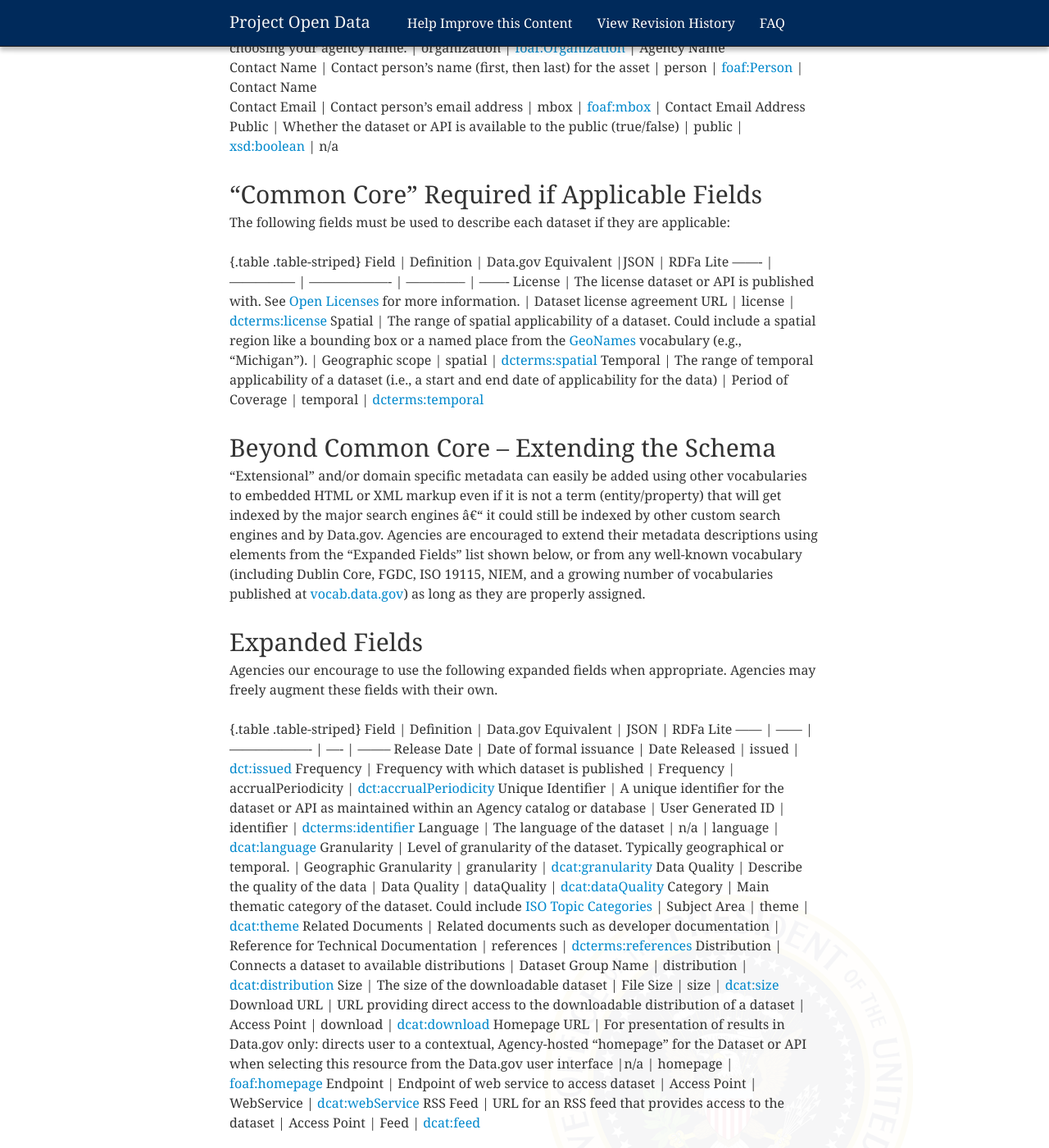
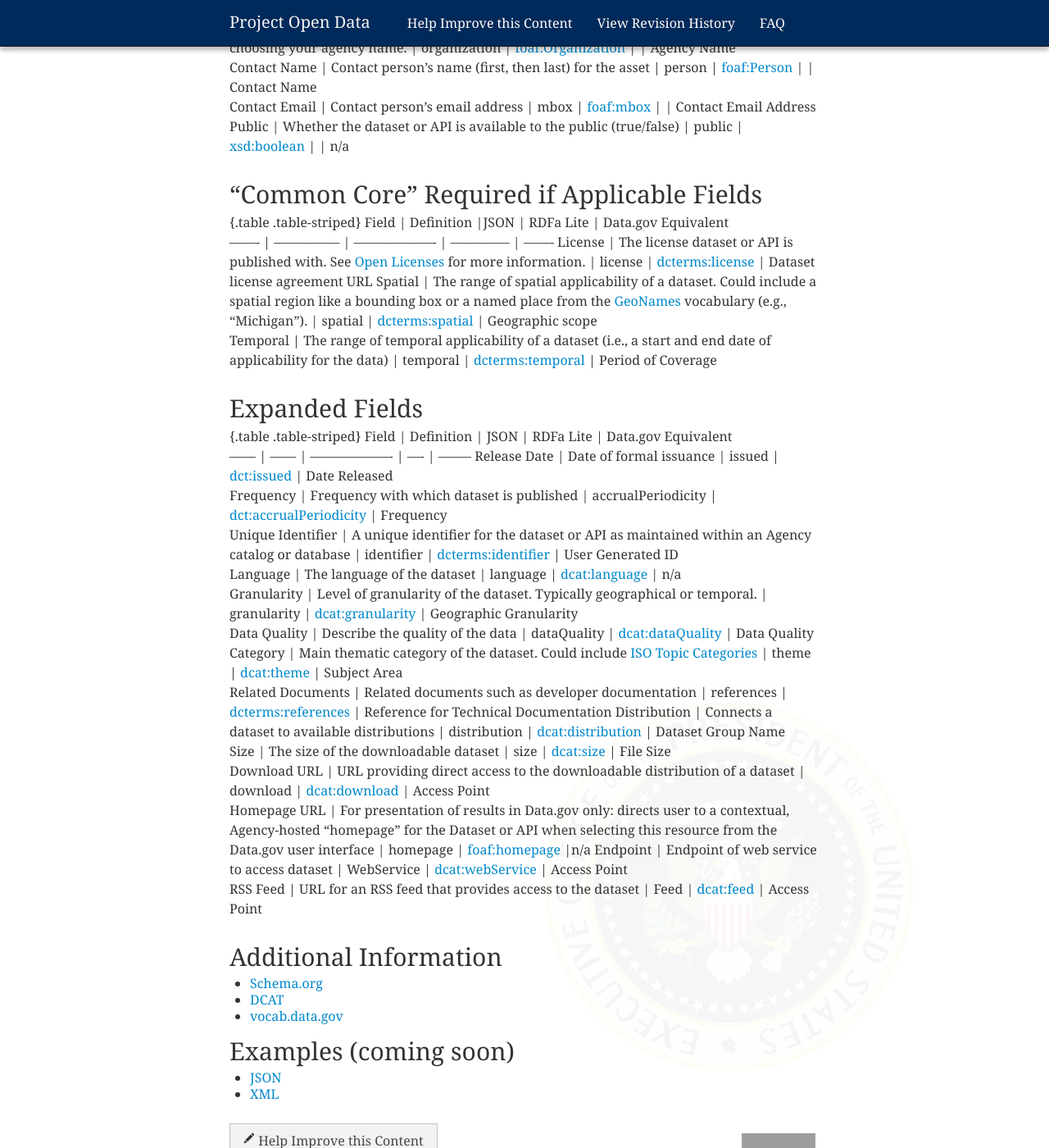
Before and after one commit to gbinal/p-o-d.github.com, a Jekyll site: the page built from data-dot-gov-map.md, in a window 1280 px wide and 1400 px high, scrolled down 605 px. Shown: the whole window at 82% size. Built offline with Jekyll 4.4.1, drawn with Linux system fonts in a browser that asks for light colours; nearby versions of some CDN libraries; some of the changed text lies outside the part shown; grey boxes are pictures that could not be loaded.

Commit message:
moving data.gov to right column

```diff
--- a/data-dot-gov-map.md
+++ b/data-dot-gov-map.md
@@ -12,57 +12,51 @@ published: true
 -----------------------------
 
 {.table .table-striped}
-Field               | Definition                                                                                                                                     |JSON            | RDFa Lite  | Data.gov Equivalent
--------             | ---------------                                                                                                                                | -------------------  | --------------  | -------
-Title               | Human-readable name of the asset.  Should be in plain English and include sufficient detail to facilitate search and discovery.                | title           | [dct:title](http://dublincore.org/documents/2012/06/14/dcmi-terms/?v=terms#terms-title)  | Title
-Description         | Human-readable description (e.g., an abstract) with sufficient detail to enable a user to quickly understand whether the asset is of interest. | description     | [dct:description](http://dublincore.org/documents/2012/06/14/dcmi-terms/?v=terms#terms-description)  | Description
-Documentation URL   | URL to documentation for the dataset or API.  At a minimum, this should include a data dictionary and/or documentation on the API.             | dataDictionary  | [dcat:dataDictionary](http://www.w3.org/TR/vocab-dcat/#property--data-dictionary)  | Data Dictionary
-URL                 | URL to dataset or API.  This is either the direct download link for the dataset or the service endpoint for the API.                           | accessURL       | [dcat:accessURL](http://www.w3.org/TR/vocab-dcat/#property--access-download)  | Access point
-Format              | The file format or API type of the distribution                                                                                                | format          | [dcterms:format](http://www.w3.org/TR/vocab-dcat/#property--format)  | Media Format
-Tags                | Tags (or keywords) help users discover your dataset, please include terms that would be used by technical and non-technical users.             | keywords        | [dcat:keyword](http://www.w3.org/TR/vocab-dcat/#property--keyword-tag)  | Keywords
-Last Update         | Most recent date on which the dataset was changed, updated or modified.                                                                        | modified        | [dcterms:modified](http://www.w3.org/TR/vocab-dcat/#property--update-modification-date-1)  | Date updated
-Publisher           | The publishing agency.  Must use the controlled vocabulary [Coming Soon](http://vocab.data.gov) when choosing your agency name.                | organization    | [foaf:Organization](http://xmlns.com/foaf/spec/#term_Organization)  | Agency Name
-Contact Name        | Contact person's name (first, then last) for the asset                                                                                         | person           | [foaf:Person](http://xmlns.com/foaf/spec/#term_Person)  | Contact Name
-Contact Email	      | Contact person's email address			           	                                                                                               | mbox		         | [foaf:mbox](http://xmlns.com/foaf/spec/#term_mbox)  | Contact Email Address
-Public              | Whether the dataset or API is available to the public (true/false)                                                                             | public          | [xsd:boolean](http://www.w3.org/TR/xmlschema-2/#boolean)  | n/a
+Field               | Definition                                                                                                                                     |JSON            | RDFa Lite  | | Data.gov Equivalent
+-------             | ---------------                                                                                                                                | -------------------  | --------------  | | -------
+Title               | Human-readable name of the asset.  Should be in plain English and include sufficient detail to facilitate search and discovery.                | title           | [dct:title](http://dublincore.org/documents/2012/06/14/dcmi-terms/?v=terms#terms-title)  | | Title
+Description         | Human-readable description (e.g., an abstract) with sufficient detail to enable a user to quickly understand whether the asset is of interest. | description     | [dct:description](http://dublincore.org/documents/2012/06/14/dcmi-terms/?v=terms#terms-description)  | | Description
+Documentation URL   | URL to documentation for the dataset or API.  At a minimum, this should include a data dictionary and/or documentation on the API.             | dataDictionary  | [dcat:dataDictionary](http://www.w3.org/TR/vocab-dcat/#property--data-dictionary)  | | Data Dictionary
+URL                 | URL to dataset or API.  This is either the direct download link for the dataset or the service endpoint for the API.                           | accessURL       | [dcat:accessURL](http://www.w3.org/TR/vocab-dcat/#property--access-download)  | | Access point
+Format              | The file format or API type of the distribution                                                                                                | format          | [dcterms:format](http://www.w3.org/TR/vocab-dcat/#property--format)  | | Media Format
+Tags                | Tags (or keywords) help users discover your dataset, please include terms that would be used by technical and non-technical users.             | keywords        | [dcat:keyword](http://www.w3.org/TR/vocab-dcat/#property--keyword-tag)  | | Keywords
+Last Update         | Most recent date on which the dataset was changed, updated or modified.                                                                        | modified        | [dcterms:modified](http://www.w3.org/TR/vocab-dcat/#property--update-modification-date-1)  | | Date updated
+Publisher           | The publishing agency.  Must use the controlled vocabulary [Coming Soon](http://vocab.data.gov) when choosing your agency name.                | organization    | [foaf:Organization](http://xmlns.com/foaf/spec/#term_Organization)  | | Agency Name
+Contact Name        | Contact person's name (first, then last) for the asset                                                                                         | person           | [foaf:Person](http://xmlns.com/foaf/spec/#term_Person)  | | Contact Name
+Contact Email        | Contact person's email address			           	                                                                                               | mbox		         | [foaf:mbox](http://xmlns.com/foaf/spec/#term_mbox)  | | Contact Email Address
+Public              | Whether the dataset or API is available to the public (true/false)                                                                             | public          | [xsd:boolean](http://www.w3.org/TR/xmlschema-2/#boolean)  | | n/a
 
 
 "Common Core" Required if Applicable Fields
 -------------------------------------------
-The following fields must be used to describe each dataset if they are applicable:
 
 {.table .table-striped}
-Field               | Definition                                                                                                                                     | Data.gov Equivalent  |JSON            | RDFa Lite
+Field               | Definition                                                                                                                                     |JSON            | RDFa Lite  | Data.gov Equivalent
 -------             | ---------------                                                                                                                                | -------------------  | --------------  | -------
-License             | The license dataset or API is published with.  See [Open Licenses](http://project-open-data.github.com/open-licenses/) for more information.   | Dataset license agreement URL | license         | [dcterms:license](http://www.w3.org/TR/vocab-dcat/#property--license-1)
-Spatial  	          | The range of spatial applicability of a dataset.  Could include a spatial region like a bounding box or a named place from the [GeoNames](http://www.geonames.org) vocabulary (e.g., "Michigan").                     | Geographic scope     | spatial 	       | [dcterms:spatial](http://www.w3.org/TR/vocab-dcat/#property--spatial-geographical-coverage)
-Temporal	          | The range of temporal applicability of a dataset (i.e., a start and end date of applicability for the data)                                                                                              | Period of Coverage   | temporal	       | [dcterms:temporal](http://www.w3.org/TR/vocab-dcat/#property--temporal-coverage)
-
-Beyond Common Core -- Extending the Schema
-------------------------------------------
-"Extensional" and/or domain specific metadata can easily be added using other vocabularies to embedded HTML or XML markup even if it is not a term (entity/property) that will get indexed by the major search engines â€“ it could still be indexed by other custom search engines and by Data.gov.  Agencies are encouraged to extend their metadata descriptions using elements from the "Expanded Fields" list shown below, or from any well-known vocabulary (including Dublin Core, FGDC, ISO 19115, NIEM, and a growing number of vocabularies published at [vocab.data.gov](http://vocab.data.gov)) as long as they are properly assigned.
+License             | The license dataset or API is published with.  See [Open Licenses](http://project-open-data.github.com/open-licenses/) for more information.   | license         | [dcterms:license](http://www.w3.org/TR/vocab-dcat/#property--license-1)  | Dataset license agreement URL
+Spatial  	          | The range of spatial applicability of a dataset.  Could include a spatial region like a bounding box or a named place from the [GeoNames](http://www.geonames.org) vocabulary (e.g., "Michigan").                     | spatial 	       | [dcterms:spatial](http://www.w3.org/TR/vocab-dcat/#property--spatial-geographical-coverage)  | Geographic scope
+Temporal	          | The range of temporal applicability of a dataset (i.e., a start and end date of applicability for the data)                                                                                              | temporal	       | [dcterms:temporal](http://www.w3.org/TR/vocab-dcat/#property--temporal-coverage)  | Period of Coverage
 
 Expanded Fields
 ---------------
-Agencies our encourage to use the following expanded fields when appropriate. Agencies may freely augment these fields with their own.
 
 {.table .table-striped}
-Field               | Definition                                                                                                                                    | Data.gov Equivalent   | JSON                  | RDFa Lite
+Field               | Definition                                                                                                                                    | JSON                  | RDFa Lite  | Data.gov Equivalent
 ------              | ------                                                                                                                                        | -------------------   | ----                  | --------
-Release Date        | Date of formal issuance                                                                                                                       | Date Released         | issued                | [dct:issued](http://dublincore.org/documents/2012/06/14/dcmi-terms/?v=terms#issued)
-Frequency           | Frequency with which dataset is published                                                                                                     | Frequency             | accrualPeriodicity    | [dct:accrualPeriodicity](http://purl.org/dc/terms/accrualPeriodicity)
-Unique Identifier   | A unique identifier for the dataset or API as maintained within an Agency catalog or database                                                 | User Generated ID     | identifier            | [dcterms:identifier](http://www.w3.org/TR/vocab-dcat/#property--identifier)
-Language            | The language of the dataset                                                                                                                   | n/a                   | language              | [dcat:language](http://www.w3.org/TR/vocab-dcat/#property--language-1)
-Granularity         | Level of granularity of the dataset.  Typically geographical or temporal.                                                                     | Geographic Granularity  | granularity           | [dcat:granularity](http://www.w3.org/TR/vocab-dcat/#property--granularity)
-Data Quality        | Describe the quality of the data                                                                                                              | Data Quality          | dataQuality           | [dcat:dataQuality](http://www.w3.org/TR/vocab-dcat/#property--data-quality)
-Category            | Main thematic category of the dataset.  Could include [ISO Topic Categories](http://gcmd.nasa.gov/User/difguide/iso_topics.html)              | Subject Area          | theme                 | [dcat:theme](http://www.w3.org/TR/vocab-dcat/#property--theme-category)
-Related Documents   | Related documents such as developer documentation                                                                                             | Reference for Technical Documentation | references            | [dcterms:references](http://purl.org/dc/terms/references)
-Distribution        | Connects a dataset to available distributions                                                                                                 | Dataset Group Name    | distribution          | [dcat:distribution](http://www.w3.org/ns/dcat#distribution)
-Size                | The size of the downloadable dataset                                                                                                          | File Size             | size                  | [dcat:size](http://www.w3.org/TR/vocab-dcat/#property--size)
-Download URL        | URL providing direct access to the downloadable distribution of a dataset                                                                     | Access Point          | download              | [dcat:download](http://www.w3.org/TR/vocab-dcat/#class--download)
-Homepage URL        | For presentation of results in Data.gov only: directs user to a contextual, Agency-hosted "homepage" for the Dataset or API when selecting this resource from the Data.gov user interface |n/a	| homepage	            | [foaf:homepage](http://xmlns.com/foaf/spec/#term_homepage)
-Endpoint            | Endpoint of web service to access dataset                                                                                                     | Access Point          | WebService            | [dcat:webService](http://www.w3.org/TR/vocab-dcat/#class--webservice)
-RSS Feed            | URL for an RSS feed that provides access to the dataset                                                                                       | Access Point          | Feed                  | [dcat:feed](http://www.w3.org/TR/vocab-dcat/#Class:_Feed)
+Release Date        | Date of formal issuance                                                                                                                       | issued                | [dct:issued](http://dublincore.org/documents/2012/06/14/dcmi-terms/?v=terms#issued)  | Date Released
+Frequency           | Frequency with which dataset is published                                                                                                     | accrualPeriodicity    | [dct:accrualPeriodicity](http://purl.org/dc/terms/accrualPeriodicity)  | Frequency
+Unique Identifier   | A unique identifier for the dataset or API as maintained within an Agency catalog or database                                                 | identifier            | [dcterms:identifier](http://www.w3.org/TR/vocab-dcat/#property--identifier)  | User Generated ID
+Language            | The language of the dataset                                                                                                                   | language              | [dcat:language](http://www.w3.org/TR/vocab-dcat/#property--language-1)  | n/a
+Granularity         | Level of granularity of the dataset.  Typically geographical or temporal.                                                                     | granularity           | [dcat:granularity](http://www.w3.org/TR/vocab-dcat/#property--granularity)  | Geographic Granularity
+Data Quality        | Describe the quality of the data                                                                                                              | dataQuality           | [dcat:dataQuality](http://www.w3.org/TR/vocab-dcat/#property--data-quality)  | Data Quality
+Category            | Main thematic category of the dataset.  Could include [ISO Topic Categories](http://gcmd.nasa.gov/User/difguide/iso_topics.html)              | theme                 | [dcat:theme](http://www.w3.org/TR/vocab-dcat/#property--theme-category)  | Subject Area
+Related Documents   | Related documents such as developer documentation                                                                                             | references            | [dcterms:references](http://purl.org/dc/terms/references)  | Reference for Technical Documentation
+Distribution        | Connects a dataset to available distributions                                                                                                 | distribution          | [dcat:distribution](http://www.w3.org/ns/dcat#distribution)  | Dataset Group Name
+Size                | The size of the downloadable dataset                                                                                                          | size                  | [dcat:size](http://www.w3.org/TR/vocab-dcat/#property--size)  | File Size
+Download URL        | URL providing direct access to the downloadable distribution of a dataset                                                                     | download              | [dcat:download](http://www.w3.org/TR/vocab-dcat/#class--download)  | Access Point
+Homepage URL        | For presentation of results in Data.gov only: directs user to a contextual, Agency-hosted "homepage" for the Dataset or API when selecting this resource from the Data.gov user interface | homepage	            | [foaf:homepage](http://xmlns.com/foaf/spec/#term_homepage)  |n/a
+Endpoint            | Endpoint of web service to access dataset                                                                                                     | WebService            | [dcat:webService](http://www.w3.org/TR/vocab-dcat/#class--webservice)  | Access Point
+RSS Feed            | URL for an RSS feed that provides access to the dataset                                                                                       | Feed                  | [dcat:feed](http://www.w3.org/TR/vocab-dcat/#Class:_Feed)  | Access Point
 
 
 Additional Information
```
